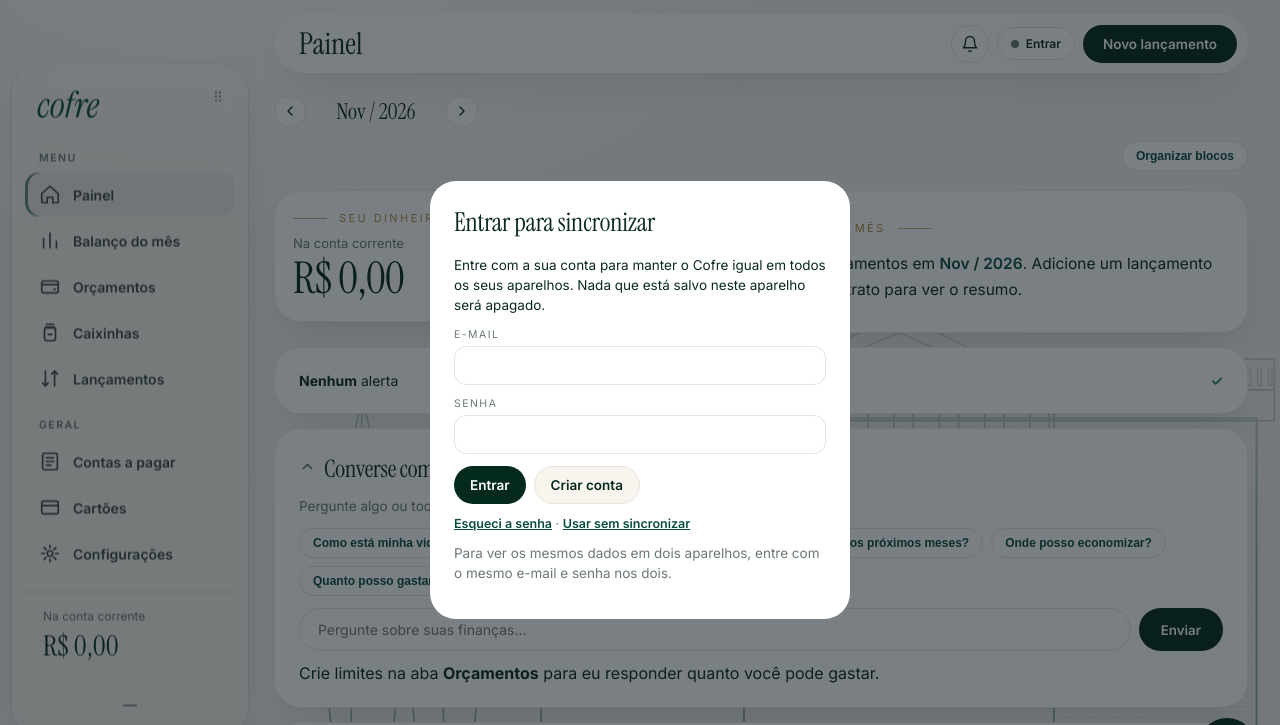
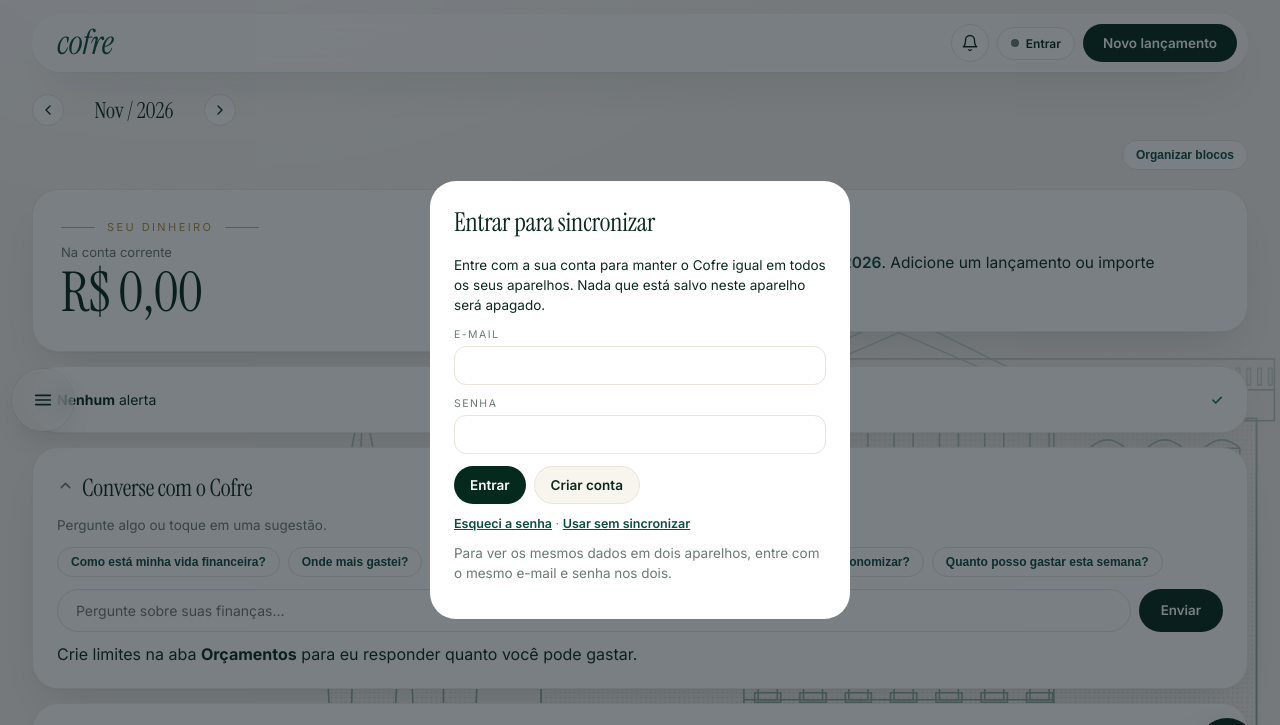
Before and after one commit to vitormendes2105-hub/Cofre, a plain HTML site: page index.html in a window 1280 px wide. Shown: the top 725 px of the page. Drawn offline with nearby package versions, Linux system fonts and the light colour scheme.

Commit message:
Barra lateral: abre por cima tambem deitado e nunca fica fora da tela

```diff
--- a/index.html
+++ b/index.html
@@ -3,7 +3,7 @@
 <head>
 <meta charset="UTF-8">
 <meta name="viewport" content="width=device-width, initial-scale=1.0">
-<meta name="cofre-version" content="20261118-1">
+<meta name="cofre-version" content="20261118-2">
 <title>Cofre — Painel Financeiro</title>
 <link rel="apple-touch-icon" sizes="180x180" href="apple-touch-icon.png?v=3">
 <link rel="icon" type="image/png" sizes="32x32" href="favicon-32.png?v=3">
@@ -1684,7 +1684,7 @@ function navSetPos(v){ state.settings=state.settings||{}; state.settings.navPos=
 function navSetAlign(a){ state.settings=state.settings||{}; state.settings.navAlign=a; state.settings.navShift=0; saveState(); render(); }
 function navCollapsible(){ return (state.settings||{}).navCollapsible!==false; }
 // Em pé (iPad vertical) a barra lateral abre por cima do conteúdo, sem recuo
-function navOverlay(){ return navVert()&&window.innerWidth>=700&&window.innerWidth<900; }
+function navOverlay(){ return navVert()&&window.innerWidth>=700; }
 function navCollapsed(){ if(navOverlay()) return !ui.navOpen; return navCollapsible()&&!!(state.settings||{}).navCollapsed; }
 // Aparência do vidro (valores guardados só neste aparelho)
 const NAV_LINES={verde:['Verde','rgba(11,77,61,.62)'],cinza:['Cinza','rgba(60,60,67,.5)'],azul:['Azul','rgba(10,100,220,.62)'],laranja:['Laranja','rgba(230,120,20,.68)'],nenhuma:['Sem linha','transparent']};
@@ -1696,7 +1696,17 @@ function navLook(k,v,final){ state.settings=state.settings||{}; state.settings[k
   const n=document.getElementById('mainnav'); if(n) n.setAttribute('style',navVars());
   if(final){ saveState(); if(k==='navLine') render(); } }
 function navLookReset(){ state.settings=state.settings||{}; ['navAlpha','navBlur','navLine'].forEach(k=>{ delete state.settings[k]; }); saveState(); render(); }
-function navAttrs(){ document.body.setAttribute('data-nav',navPos()); document.body.classList.toggle('navc',navCollapsed()||navOverlay()); document.body.classList.toggle('navo',navOverlay()); }
+function navFit(){
+  const n=document.getElementById('mainnav'); if(!n||!navVert()) return;
+  const r=n.getBoundingClientRect(), top=8, bot=innerHeight-8; let dy=0;
+  if(r.top<top) dy=top-r.top; else if(r.bottom>bot) dy=bot-r.bottom;
+  if(r.height>bot-top) dy=top-r.top;
+  if(Math.abs(dy)<1) return;
+  n.style.setProperty('--nvshift',((parseFloat(n.style.getPropertyValue('--nvshift'))||0)+dy)+'px');
+}
+window.addEventListener('resize',()=>{ clearTimeout(navFit._t); navFit._t=setTimeout(navFit,150); });
+window.addEventListener('orientationchange',()=>{ clearTimeout(navFit._t); navFit._t=setTimeout(navFit,400); });
+function navAttrs(){ document.body.setAttribute('data-nav',navPos()); document.body.classList.toggle('navc',navCollapsed()||navOverlay()); document.body.classList.toggle('navo',navOverlay()); try{ requestAnimationFrame(navFit); }catch(_){} }
 function navToggleBtn(){ if(!navCollapsible()&&!navOverlay()) return ''; const c=navCollapsed(), ov=navOverlay(); return `<button class="navtoggle" onclick="navToggleClick()" title="${c?'Abrir abas':'Fechar abas'}"><svg viewBox="0 0 24 24" width="22" height="22" fill="none" stroke="currentColor" stroke-width="1.8" stroke-linecap="round" stroke-linejoin="round">${ov?(c?'<path d="M4 7h16M4 12h16M4 17h16"/>':'<path d="M6 6l12 12M18 6L6 18"/>'):(c?(NAVI[ui.tab]||''):'<path d="M5 12h14"/>')}</svg></button>`; }
 function navToggleClick(){ if(window.__navDragged) return; if(navOverlay()){ ui.navOpen=!ui.navOpen; render(); return; } setSetting('navCollapsed',!navCollapsed()); }
 // toque fora da barra aberta (em pé) fecha a barra
```
